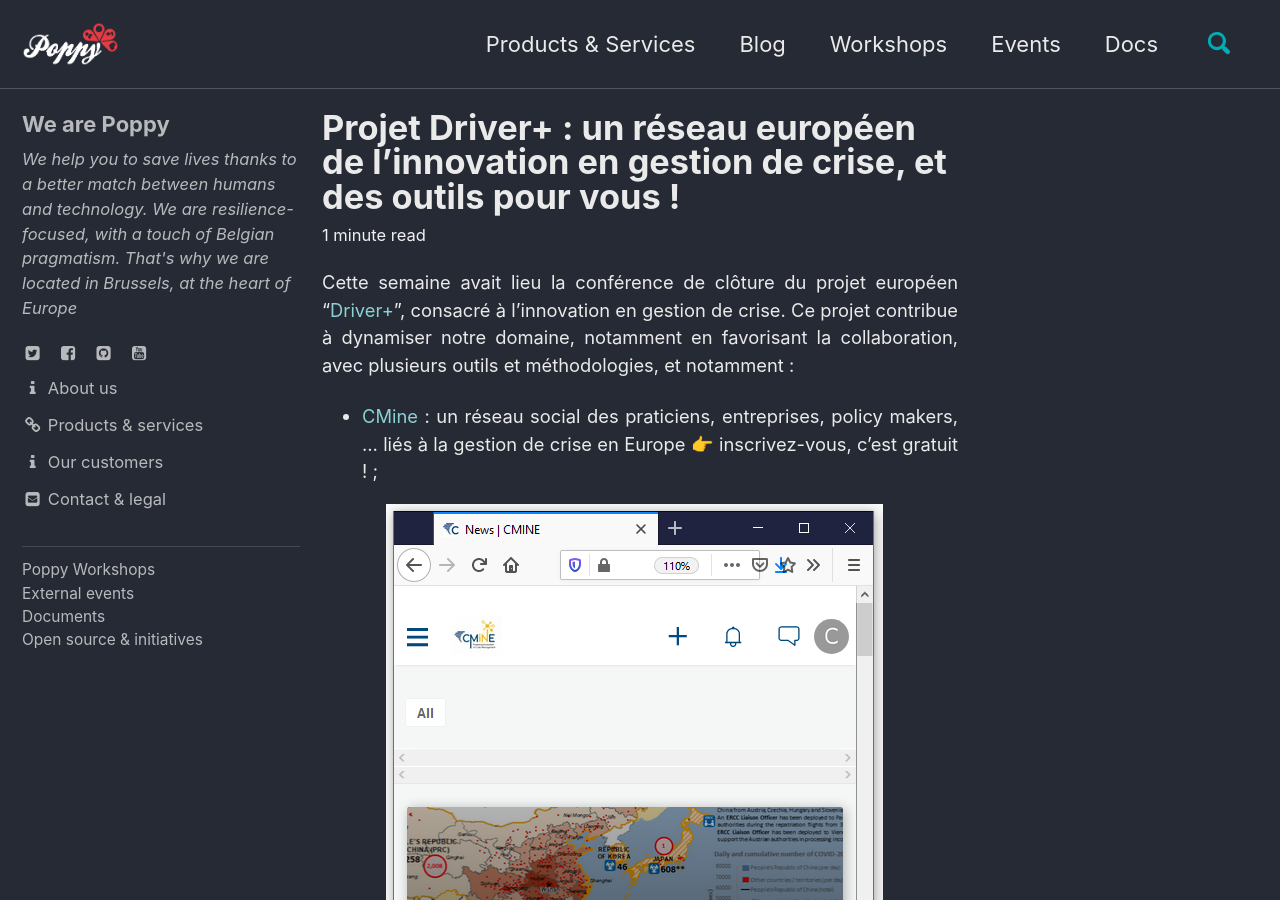
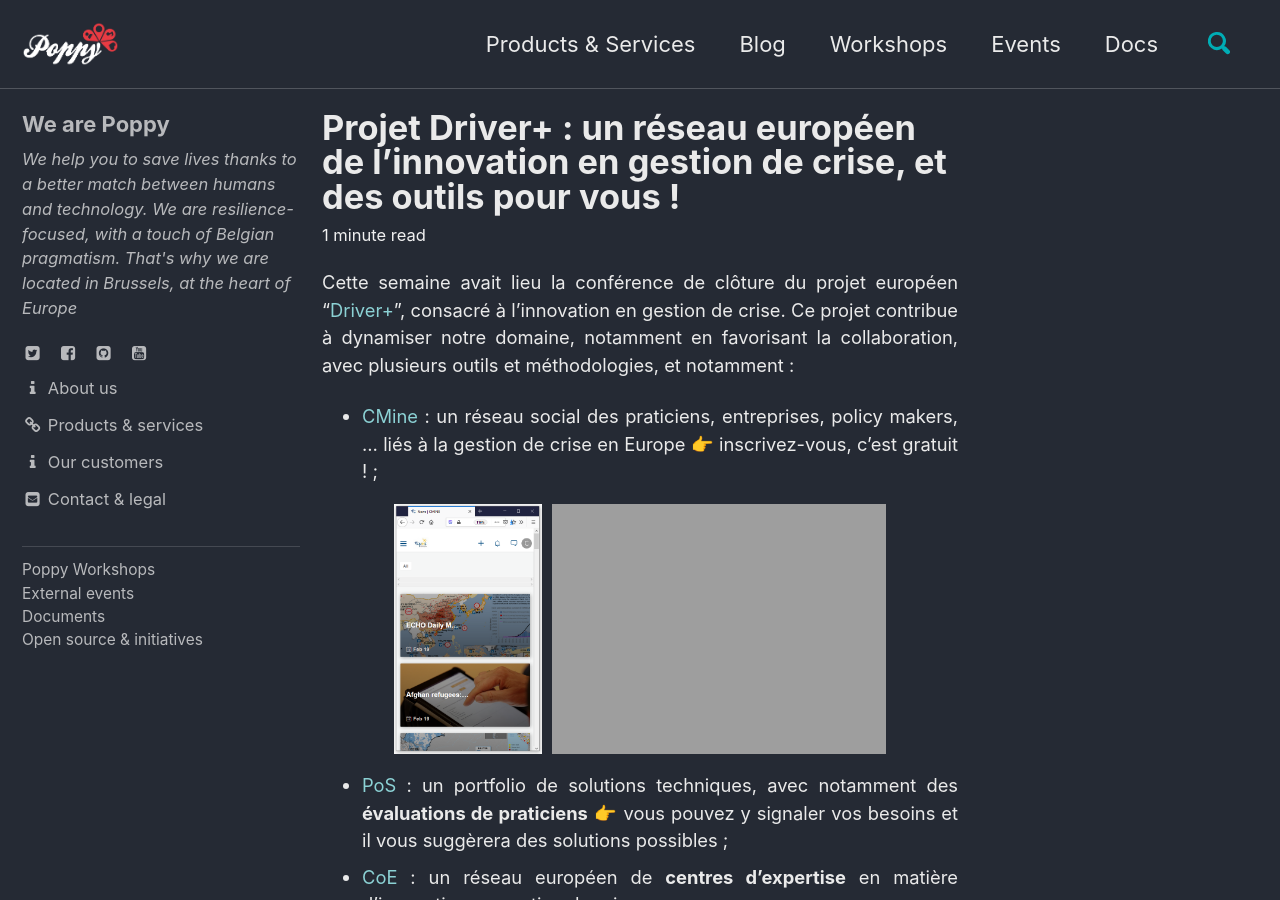
Before and after one commit to ccloquet/ccloquet.github.io, a Jekyll site: the page built from _posts/2020-02-20-driver_plus.md, in a window 1280 px wide and 900 px high. Built offline with Jekyll 4.4.1, drawn with Linux system fonts in a browser that asks for light colours; cached includes are drawn as plain includes.

Commit message:
Update 2020-02-20-driver_plus.md

```diff
--- a/_posts/2020-02-20-driver_plus.md
+++ b/_posts/2020-02-20-driver_plus.md
@@ -8,7 +8,7 @@ Ce projet contribue à dynamiser notre domaine, notamment en favorisant la colla
 
  - [CMine](https://www.cmine.eu) : un réseau social des praticiens, entreprises, policy makers, ... liés à la gestion de crise en Europe  👉 inscrivez-vous, c'est gratuit ! ;
  <center>
-<img height="250" src="https://blog.my-poppy.eu/images/cmine1.PNG">&nbsp;&nbsp;<img height="250" src="https://blog.my-poppy.eu/images/cmine2.PNG">
+<img style="height:250px" src="https://blog.my-poppy.eu/images/cmine1.PNG">&nbsp;&nbsp;<img style="height:250px" src="https://blog.my-poppy.eu/images/cmine2.PNG">
 </center>
 
  - [PoS](https://pos.driver-project.eu/en/PoS/solutions) : un portfolio de solutions techniques, avec notamment des **évaluations de praticiens** 👉  vous pouvez y signaler vos besoins et il vous suggèrera des solutions possibles ;
```
